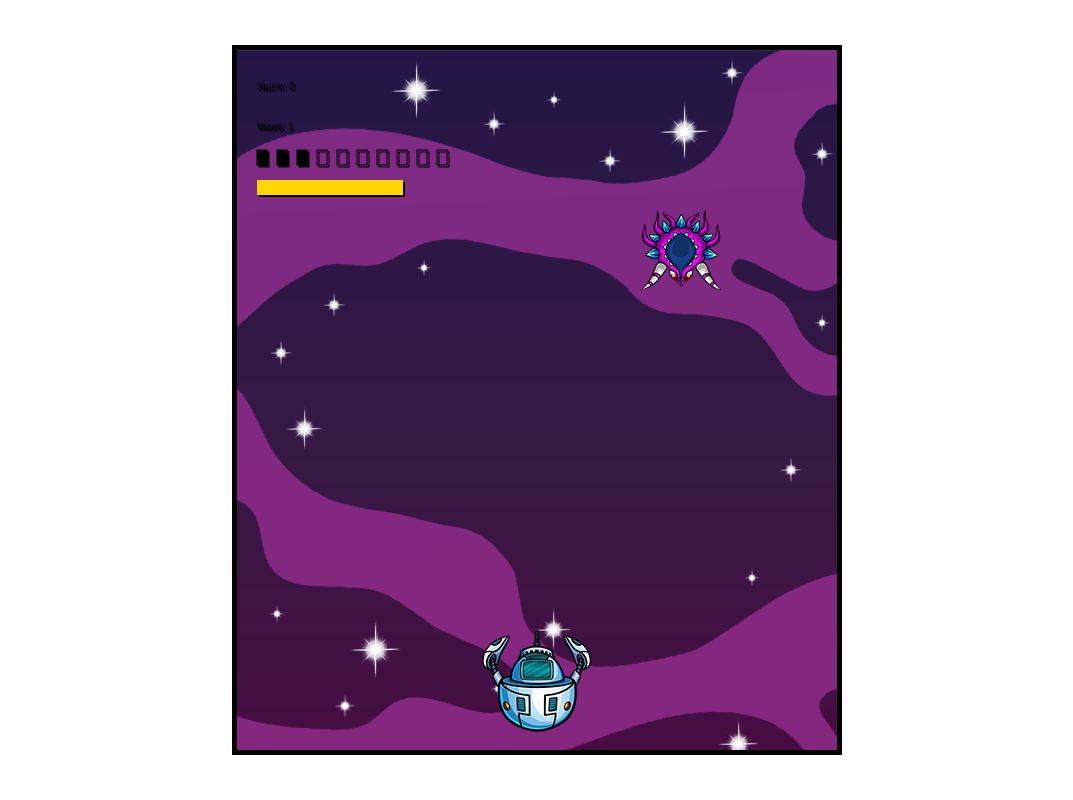
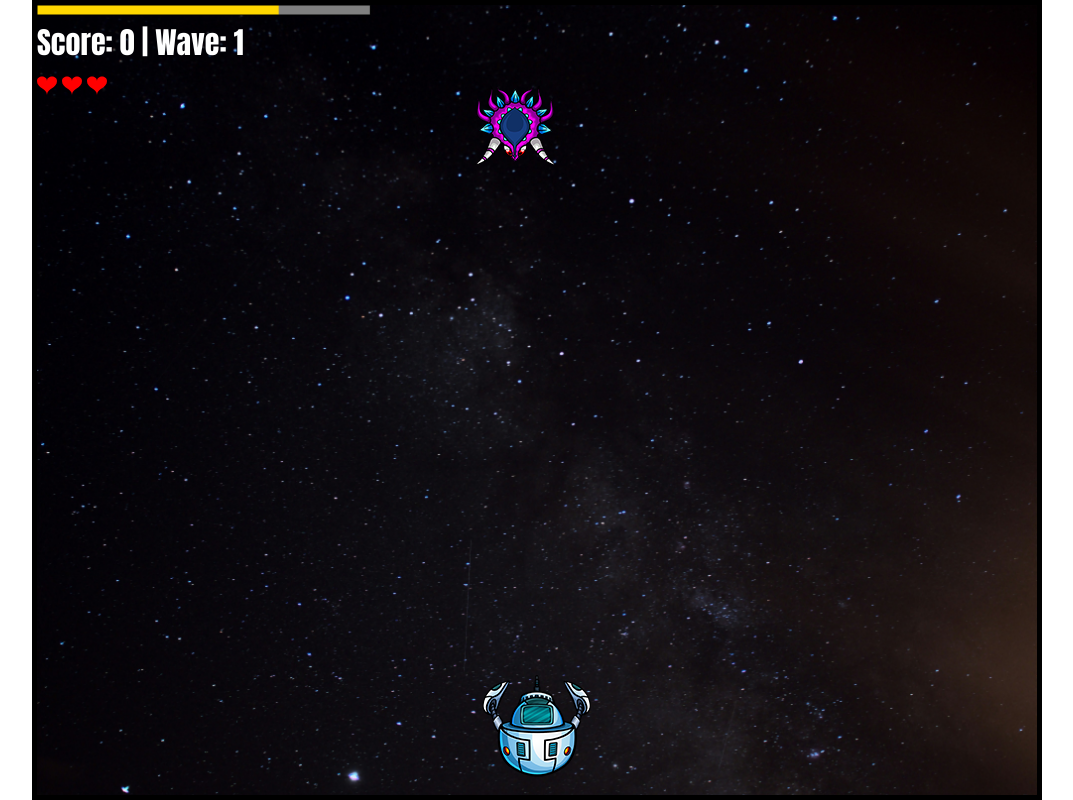
Before and after one commit to arina-sbz/space-invaders-game, a website with bundled scripts: page index.html in a window 1280 px wide. Shown: the whole page, without its empty margins (103-1176 px from the left). Built offline with nearby package versions, Linux system fonts and the light colour scheme.

Commit message:
Update game canvas size and add pause functionality

```diff
--- a/Model/Game.js
+++ b/Model/Game.js
@@ -6,6 +6,7 @@ import { Projectile } from './Projectile.js';
 export class Game {
 	constructor(canvas) {
 		this.canvas = canvas;
+		this.isPaused = false;
 		this.width = this.canvas.width;
 		this.height = this.canvas.height;
 		this.keys = [];
@@ -61,7 +62,7 @@ export class Game {
 			.then(() => {
 				this.imagesLoaded = true;
 				this.player = new Player(this);
-				console.log('Player initialized:', this.player); // Debugging line
+
 				this.restart();
 			})
 			.catch((err) => {
--- a/index.js
+++ b/index.js
@@ -5,21 +5,105 @@ import { GameController } from './controller.js';
 window.addEventListener('load', function () {
 	const canvas = document.getElementById('gameCanvas');
 	const ctx = canvas.getContext('2d');
-	canvas.width = 600;
-	canvas.height = 700;
+	let isPaused = false;
+
+	function setCanvasSize() {
+		if (window.innerWidth > 1200) {
+			canvas.isMobile = false;
+			canvas.width = 1000;
+			canvas.height = window.innerHeight - 10;
+		} else if (window.innerWidth < 500) {
+			canvas.isMobile = true;
+			canvas.width = 400;
+			canvas.height = 900;
+		} else {
+			canvas.isMobile = false;
+			canvas.width = window.innerWidth;
+			canvas.height = window.innerHeight;
+		}
+	}
+
+	// Set the initial canvas size
+	setCanvasSize();
+
+	// Resize the canvas when the window is resized
+	window.addEventListener('resize', setCanvasSize);
 
 	const game = new Game(canvas);
-
 	const view = new GameView(game, ctx);
 	const controller = new GameController(game, view);
 
 	let lastTime = 0;
+
+	// Ball object for the pause screen animation
+	const ball = {
+		x: canvas.width / 2,
+		y: canvas.height / 2,
+		radius: 20,
+		dx: 4,
+		dy: 4,
+	};
+
 	function animate(timeStamp) {
 		const deltaTime = timeStamp - lastTime;
 		lastTime = timeStamp;
-		controller.updateGame(deltaTime);
-		controller.renderGame();
+
+		if (!isPaused) {
+			controller.updateGame(deltaTime);
+			controller.renderGame();
+		} else {
+			displayPauseScreen();
+			updateBall();
+		}
 		window.requestAnimationFrame(animate);
 	}
 	animate(0);
+
+	window.addEventListener('keydown', function (event) {
+		if (event.key === 'Escape') {
+			isPaused = !isPaused;
+		}
+	});
+
+	function displayPauseScreen() {
+		ctx.save();
+		ctx.fillStyle = 'rgba(0, 0, 0, 0.5)';
+		ctx.fillRect(0, 0, canvas.width, canvas.height);
+
+		ctx.fillStyle = 'white';
+		ctx.font = '48px serif';
+		ctx.textAlign = 'center';
+
+		const lines = ['Game Paused', 'Press ESC to Resume', 'Enjoy your break!'];
+
+		lines.forEach((line, index) => {
+			ctx.fillText(line, canvas.width / 2, canvas.height / 2 - 60 + index * 60);
+		});
+
+		// Draw the ball
+		drawBall();
+
+		ctx.restore();
+	}
+
+	function drawBall() {
+		ctx.beginPath();
+		ctx.arc(ball.x, ball.y, ball.radius, 0, Math.PI * 2);
+		ctx.fillStyle = 'red';
+		ctx.fill();
+		ctx.closePath();
+	}
+
+	function updateBall() {
+		ball.x += ball.dx;
+		ball.y += ball.dy;
+
+		// Check for collisions with the canvas edges
+		if (ball.x + ball.radius > canvas.width || ball.x - ball.radius < 0) {
+			ball.dx *= -1;
+		}
+		if (ball.y + ball.radius > canvas.height || ball.y - ball.radius < 0) {
+			ball.dy *= -1;
+		}
+	}
 });
--- a/model.js
+++ b/model.js
@@ -57,6 +57,7 @@ export class Player {
 		this.maxLives = 10;
 		this.energy = 50;
 		this.maxEnergy = 100;
+		this.energyRecovery = 0.1;
 		this.coolDown = false;
 		this.smallLaser = new SmallLaser(this.game);
 		this.bigLaser = new BigLaser(this.game);
@@ -64,7 +65,7 @@ export class Player {
 
 	updatePosition() {
 		// Update player position and energy here
-		if (this.energy < this.maxEnergy) this.energy += 0.05;
+		if (this.energy < this.maxEnergy) this.energy += this.energyRecovery;
 		if (this.energy < 1) this.coolDown = true;
 		else if (this.energy > this.maxEnergy * 0.2) this.coolDown = false;
 
--- a/style.css
+++ b/style.css
@@ -1,10 +1,13 @@
 #gameCanvas {
 	border: 5px solid black;
+
 	position: absolute;
 	top: 50%;
 	left: 50%;
 	translate: -50% -50%;
-  background: url("images/background.png");
+
+	background: url('images/background.jpg') no-repeat center center;
+	background-size: cover;
 }
 
 #beetlemorph,
--- a/view.js
+++ b/view.js
@@ -147,38 +147,64 @@ export class GameView {
 	}
 
 	drawStatusText() {
+		let isMobile = this.context.canvas.isMobile;
+
+		// Adjust radius and font size based on isMobile
+		let fontSize = isMobile ? '20px' : '30px';
+
 		this.context.save();
 		this.context.shadowOffsetX = 2;
 		this.context.shadowOffsetY = 2;
-		this.context.shadowColor = 'black';
-		this.context.fillText('Score: ' + this.game.score, 20, 40);
-		this.context.fillText('Wave: ' + this.game.waveCount, 20, 80);
-		for (let i = 0; i < this.game.player.maxLives; i++) {
-			this.context.strokeRect(20 + 20 * i, 100, 10, 15);
+		this.context.fillStyle = 'white';
+		this.context.font = `${fontSize} impact`;
+
+		// Adjust text positions based on font size
+		this.context.fillText(
+			'Score: ' + this.game.score + ' | ' + 'Wave: ' + this.game.waveCount,
+			0,
+			50
+		);
+
+		// Draw lives as smaller hearts
+		this.context.save();
+		let heartSize = isMobile ? 15 : 20;
+		for (let i = 0; i < this.game.player.lives; i++) {
+			this.drawHeart(10 + i * (heartSize + 5), 70, heartSize, 'red');
 		}
-		for (let i = 0; i < this.game.player.lives; i++) {
-			this.context.fillRect(20 + 20 * i, 100, 10, 15);
-		}
+		this.context.restore();
 
-		// Draw energy
+		// Draw energy bar
 		this.context.save();
-		this.game.player.coolDown
-			? (this.context.fillStyle = 'red')
-			: (this.context.fillStyle = 'gold');
-		for (let i = 0; i < this.game.player.energy; i++) {
-			this.context.fillRect(20 + 2 * i, 130, 2, 15);
-		}
+		let energy = this.game.player.energy;
+		let maxEnergy = 100;
+		let barWidth = this.game.width / 3; // Width of the energy bar
+		let barHeight = 10; // Height of the energy bar
+		let x = 0; // X position of the bar
+		let y = 0; // Y position of the bar, adjusted to fit below hearts
+
+		// Draw the background of the bar
+		this.context.fillStyle = 'grey';
+		this.context.fillRect(x, y, barWidth, barHeight);
+
+		// Draw the energy level
+		let energyWidth = (energy / maxEnergy) * barWidth;
+		this.context.fillStyle = this.game.player.coolDown ? 'green' : 'gold';
+		this.context.fillRect(x, y, energyWidth, barHeight);
+
+		// Draw the border of the bar
+		this.context.strokeStyle = 'black';
+		this.context.strokeRect(x, y, barWidth, barHeight);
 		this.context.restore();
 
 		if (this.game.gameOver) {
 			this.context.textAlign = 'center';
-			this.context.font = '80px Impact';
+			this.context.font = isMobile ? '40px Impact' : '80px Impact';
 			this.context.fillText(
 				'Oops Game Over',
 				this.game.width * 0.5,
 				this.game.height * 0.5
 			);
-			this.context.font = '20px Impact';
+			this.context.font = isMobile ? '10px Impact' : '20px Impact';
 			this.context.fillText(
 				'Press R to restart',
 				this.game.width * 0.5,
@@ -187,4 +213,40 @@ export class GameView {
 		}
 		this.context.restore();
 	}
+
+	drawHeart(x, y, size, color) {
+		this.context.save();
+		this.context.beginPath();
+		let topCurveHeight = size * 0.3; // Make the heart less tall
+		this.context.moveTo(x, y + topCurveHeight);
+		this.context.bezierCurveTo(
+			x,
+			y,
+			x - size / 2,
+			y,
+			x - size / 2,
+			y + topCurveHeight
+		);
+		this.context.bezierCurveTo(
+			x - size / 2,
+			y + size / 1.5,
+			x,
+			y + size / 1.5,
+			x,
+			y + size
+		);
+		this.context.bezierCurveTo(
+			x,
+			y + size / 1.5,
+			x + size / 2,
+			y + size / 1.5,
+			x + size / 2,
+			y + topCurveHeight
+		);
+		this.context.bezierCurveTo(x + size / 2, y, x, y, x, y + topCurveHeight);
+		this.context.closePath();
+		this.context.fillStyle = color;
+		this.context.fill();
+		this.context.restore();
+	}
 }
```
Also changed, not shown: Model/EnemyProjectile.js (added, +31 -0 lines), index.html (+1 -0 lines), images/background.jpg (added), images/background1.png (renamed from images/background.png), 1 other file. Lines whose indentation alone changed are shown as unchanged.
